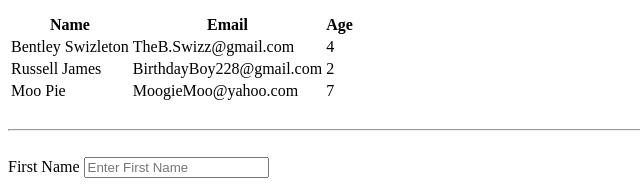
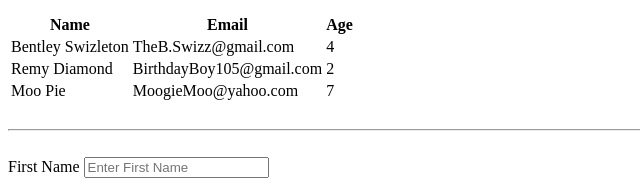
Before and after one commit to ShelbyDiamond/HTML-Youtube-Video, a plain HTML site: page index.html in a window 1280 px wide. Shown: the part 607-800 px from the top of the page, 0-640 px from the left. Drawn offline with Linux system fonts and the light colour scheme.

Commit message:
Practicing updates

```diff
--- a/index.html
+++ b/index.html
@@ -48,8 +48,8 @@
             <td>4</td>
         </tr>
         <tr>
-            <td>Russell James</td>
-            <td>BirthdayBoy228@gmail.com</td>
+            <td>Remy Diamond</td>
+            <td>BirthdayBoy105@gmail.com</td>
             <td>2</td>
         </tr>
         <tr>
```
